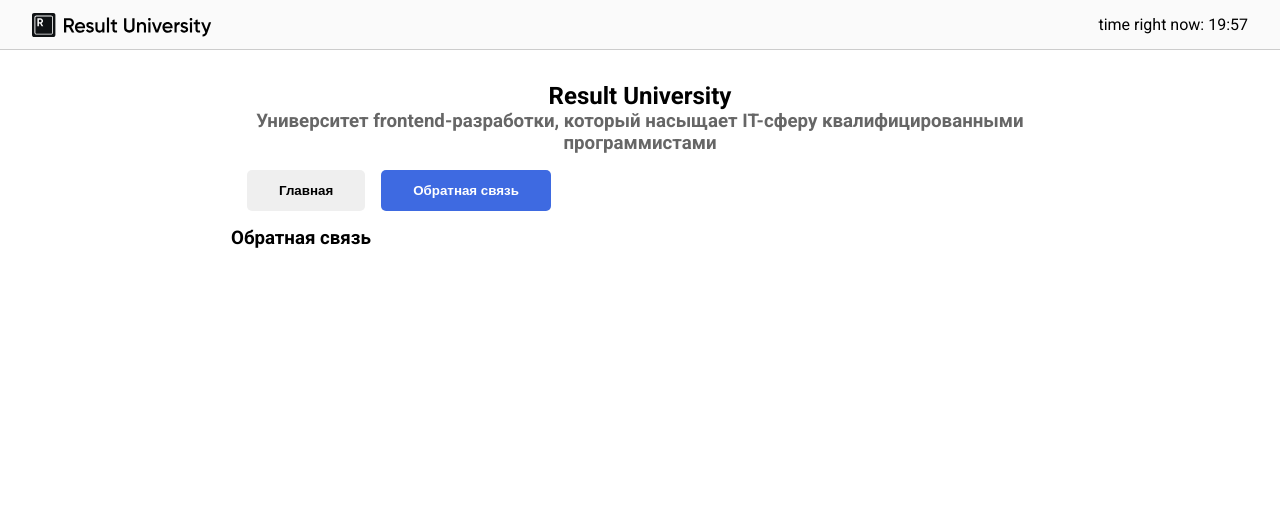
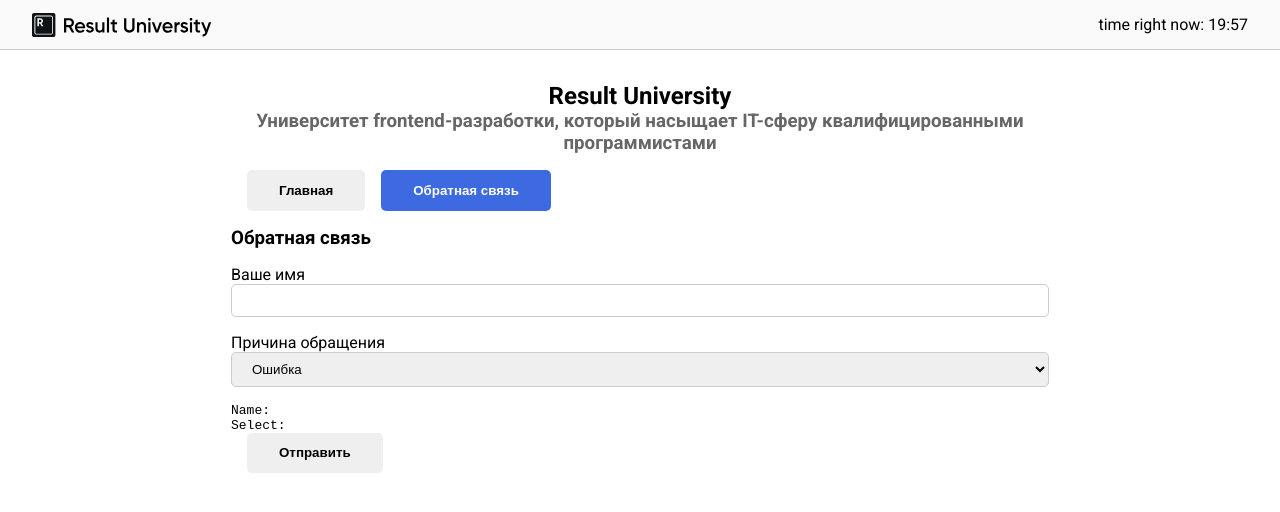
Before and after one commit to IvanDegN/01-react-basic-start, a React (Vite) app: page / in a window 1280 px wide. Shown: the top 512 px of the page. Built offline with nearby package versions, Linux system fonts and the light colour scheme.

Commit message:
add state in Feedback component

```diff
--- a/src/components/Button/Button.jsx
+++ b/src/components/Button/Button.jsx
@@ -2,7 +2,7 @@
 
 const Button = ({children, onClick, isActive}) =>{
 
-console.log(classes)
+//console.log(classes)
 
     return(
         <button className={ isActive ? `${classes.button} ${classes.active}` : classes.button  } onClick={onClick}>{children}</button>
--- a/src/components/Feedback.jsx
+++ b/src/components/Feedback.jsx
@@ -1,7 +1,49 @@
+import { useState } from 'react'
+import Button from './Button/Button'
+
 const Feedback = () =>{
+
+    const [inputValue, setInputValue] = useState('')
+    const [selectValue, setSelectValue] = useState('')
+
+    const changeValueInput = (event) =>{
+        const name = event.target.value;
+       // console.log(name);
+        setInputValue(name)
+    }
+
+    const changeValueSelect = (event) =>{
+        const reason = event.target.value
+        // console.log(reason);
+        setSelectValue(reason)
+    }
+
     return(
         <section>
             <h3>Обратная связь</h3>
+
+            <form action="">
+                <label htmlFor="name">Ваше имя</label>
+                <input type="text" id="name" className="control" value={inputValue} onChange={changeValueInput}/>
+
+                <label htmlFor="reason">Причина обращения</label>
+                <select name="" id="reason" className="control" value={selectValue} onChange={changeValueSelect}>
+                    <option value="Ошибка">Ошибка</option>
+                    <option value="Нужна помощь">Нужна помощь</option>
+                    <option value="Предложение">Предложение</option>
+                </select>
+            </form>
+
+            <pre>
+                Name: {inputValue}
+                <br />
+                Select: {selectValue}
+            </pre>
+
+            <Button>Отправить</Button>
+
+
+
         </section>
     )
 }
--- a/src/components/Header/Header.css
+++ b/src/components/Header/Header.css
@@ -1,4 +1,4 @@
 
-header {
+/* header {
 
-  }
+  } */
--- a/src/index.css
+++ b/src/index.css
@@ -41,3 +41,15 @@
 .cetered{
   text-align: center;
 }
+
+.control{
+  border: 1px solid #ccc;
+  border-radius: 5px;
+  -webkit-border-radius: 5px;
+  -moz-border-radius: 5px;
+  -ms-border-radius: 5px;
+  -o-border-radius: 5px;
+  padding: 0.5rem 1rem;
+  width: 100%;
+  margin-bottom: 1rem;
+}
```
